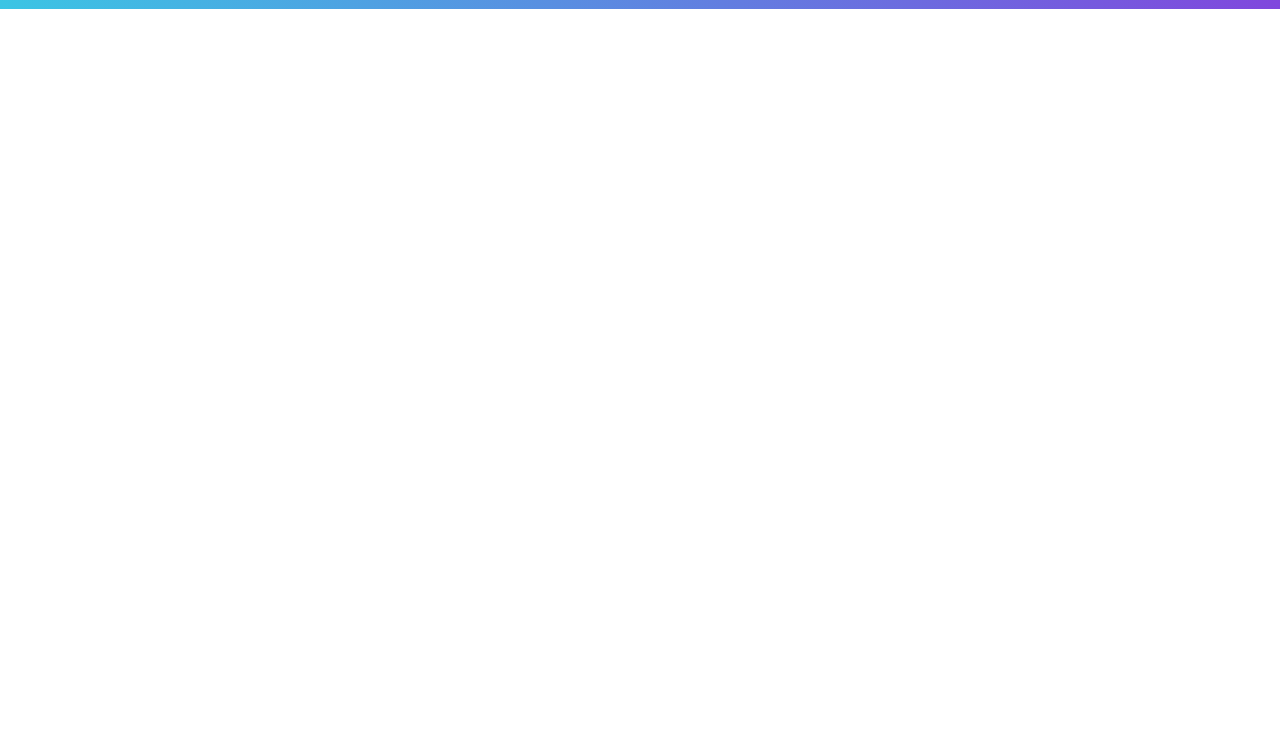
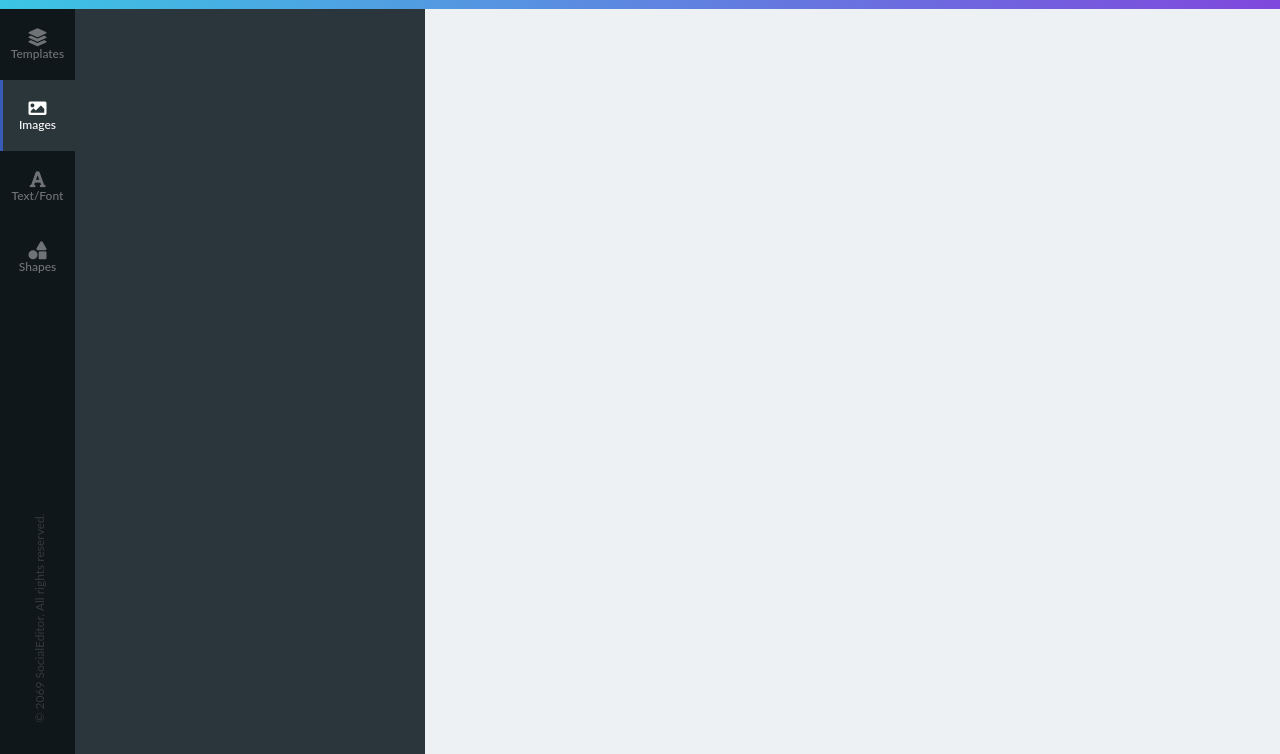
Before and after one commit to Re1sner/Social-Editor, a plain HTML site: page index.html in a window 1280 px wide. Shown: the part 46-800 px from the top of the page. Drawn offline with Linux system fonts and the light colour scheme; a small style sheet from the web is missing.

Commit message:
Add the overall structure of project and sidebar

```diff
--- a/index.html
+++ b/index.html
@@ -3,9 +3,7 @@
 	<head>
 		<meta charset="UTF-8" />
 		<meta name="viewport" content="width=device-width, initial-scale=1.0" />
-		<title>
-			SocialEditor -- Simple editor to create and publish social media posts
-		</title>
+		<title>SocialEditor -- Simple editor to create and publish social media posts</title>
 
 		<link rel="shortcut icon" type="image/ico" href="/icons/favicon.ico" />
 		<link
@@ -39,5 +37,34 @@
 				<span class="dd-toggle__text">Ryan G.</span>
 			</button>
 		</header>
+
+		<div class="app__container">
+			<div class="sidebar">
+				<section class="menu">
+					<button class="menu__button">
+						<!-- font awesome solid -->
+						<i class="fas fa-layer-group menu__icon"></i>
+						<span class="menu__text">Templates</span>
+					</button>
+					<button class="menu__button menu__button--active">
+						<i class="fas fa-image menu__icon"></i>
+						<span class="menu__text">Images</span>
+					</button>
+					<button class="menu__button">
+						<i class="fas fa-font menu__icon"></i>
+						<span class="menu__text">Text/Font</span>
+					</button>
+					<button class="menu__button">
+						<i class="fas fa-shapes menu__icon"></i>
+						<span class="menu__text">Shapes</span>
+					</button>
+				</section>
+				<footer class="footer">
+					<small class="copyright">&copy; 2069 SocialEditor. All rights reserved.</small>
+				</footer>
+			</div>
+			<section class="panel"></section>
+			<main class="main"></main>
+		</div>
 	</body>
 </html>
--- a/style.css
+++ b/style.css
@@ -22,6 +22,17 @@ button {
 		transform: translateY(0px);
 	}
 }
+
+@keyframes fade-in-from-left {
+	0% {
+		opacity: 0;
+		transform: translateX(-50px);
+	}
+	100% {
+		opacity: 1;
+		transform: translateX(0px);
+	}
+}
 /* BASE STYLES*/
 .app {
 	font-family: 'Lato', sans-serif;
@@ -29,6 +40,11 @@ button {
 	color: #fff;
 	height: 100vh;
 	width: 100vw;
+}
+
+.app__container {
+	display: flex;
+	height: calc(100vh - 55px);
 }
 /*STYLES*/
 .header {
@@ -84,3 +100,89 @@ button {
 
 .dd-toggle__text {
 }
+
+/*--------------------------*/
+
+.sidebar {
+	background-color: #10171a;
+	width: 75px;
+	display: flex;
+	flex-direction: column;
+}
+
+.menu {
+}
+
+.menu__button {
+	display: flex;
+	flex-direction: column;
+	align-items: center;
+	width: 100%;
+	padding: 19px 0;
+	color: rgba(255, 255, 255, 0.4);
+	transition: all 0.4s;
+	animation: fade-in-from-left 0.5s;
+}
+
+.menu__button:hover {
+	background-color: #2b363b;
+	color: #fff;
+	cursor: pointer;
+}
+
+.menu__button:focus {
+	background-color: #2b363b;
+	color: #fff;
+	cursor: pointer;
+}
+
+.menu__button--active {
+	background-color: #2b363b;
+	color: #fff;
+	position: relative;
+}
+
+.menu__button--active::before {
+	content: '';
+	width: 3px;
+	height: 100%;
+	background-color: #375bb6;
+	position: absolute;
+	left: 0;
+	top: 0;
+}
+
+.menu__icon {
+	font-size: 18px;
+}
+
+.menu__text {
+	font-weight: 500;
+	font-size: 12px;
+}
+
+.footer {
+	margin-top: auto;
+	margin-bottom: 60px;
+	transform: rotate(-90deg);
+}
+
+.copyright {
+	color: rgba(255, 255, 255, 0.15);
+	font-size: 12px;
+	white-space: nowrap;
+}
+
+/*--------------------------*/
+
+.panel {
+	background-color: #2b363c;
+	width: 350px;
+}
+
+/*--------------------------*/
+
+.main {
+	background-color: #edf1f3;
+	flex: 1;
+}
```
Also changed, not shown: 1 other file.
